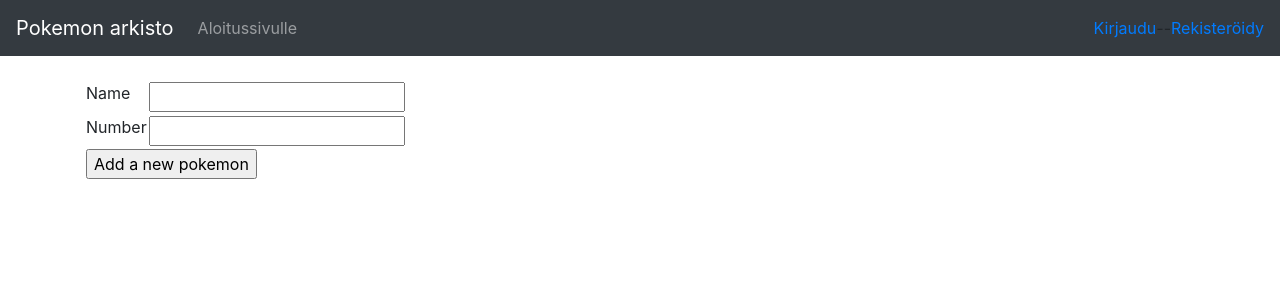
After one commit to ArkMus/Pokemon-arkisto, a Flask app: page /pokemon/new/ in a window 1280 px wide. The commit adds this page. Shown: the top 300 px of the page. Run offline with Flask 2, Linux system fonts and the light colour scheme; some libraries are stand-ins or nearby versions.

Commit message:
Added new pokemon feature

```diff
--- a/application/auth/models.py
+++ b/application/auth/models.py
@@ -1,5 +1,7 @@
 from application import db
 from application.models import Base
+
+from sqlalchemy.sql import text
 
 class User(Base):
 
@@ -28,3 +30,6 @@ class User(Base):
 
     def is_authenticated(self):
         return True
+
+    #def roles(self):
+        #return ["ADMIN"]
--- /dev/null
+++ b/application/pokemon/forms.py
@@ -0,0 +1,9 @@
+from flask_wtf import FlaskForm
+from wtforms import IntegerField, StringField, validators
+
+class PokeForm(FlaskForm):
+    name = StringField("Name")
+    number = IntegerField("Number")
+
+    class Meta:
+        csrf = False
--- a/application/pokemon/views.py
+++ b/application/pokemon/views.py
@@ -3,8 +3,26 @@ from flask_login import login_required, current_user
 
 from application import app, db
 from application.pokemon.models import Pokemons
+from application.pokemon.forms import PokeForm
 
 
 @app.route("/pokemon/all/", methods=["GET"])
 def all_pokemon():
     return render_template("pokemon/all.html", pokemons = Pokemons.query.all())
+
+
+
+@app.route("/pokemon/new/")
+#@login_required(role="ADMIN")
+def new_form():
+    return render_template("pokemon/new.html", form = PokeForm())
+
+@app.route("/pokemon/", methods=["POST"])
+def pokemon_new():
+    form = PokeForm(request.form)
+
+    new_poke = Pokemons(form.name.data, form.number.data)
+
+    db.session().add(new_poke)
+    db.session().commit()
+    return redirect(url_for("all_pokemon"))
--- a/application/templates/pokemon/all.html
+++ b/application/templates/pokemon/all.html
@@ -3,7 +3,7 @@
 {% block body %}
   <table>
     <tr>
-      <th></th>
+      <a href="{{ url_for('new_form') }}">Lisää uusi pokemon</a>
     </tr>
     {% for pokemon in pokemons %}
     <tr>
--- /dev/null
+++ b/application/templates/pokemon/new.html
@@ -0,0 +1,29 @@
+{% extends "layout.html" %}
+
+{% block body %}
+<form method="POST" action="{{ url_for('pokemon_new') }}">
+
+<table>
+    <tr>
+        <td>
+      {{ form.name.label }}
+        </td>
+        <td>
+      {{ form.name }}
+        </td>
+    </tr>
+    <tr>
+        <td>
+      {{ form.number.label }}
+        </td>
+        <td>
+      {{ form.number }}
+        </td>
+    </tr>
+  <tr>
+  <td colspan="2">
+  <input type="submit" value="Add a new pokemon"/>
+  </td>
+</tr>
+</form>
+{% endblock %}
```
Also changed, not shown: application/__init__.py (+44 -13 lines).
